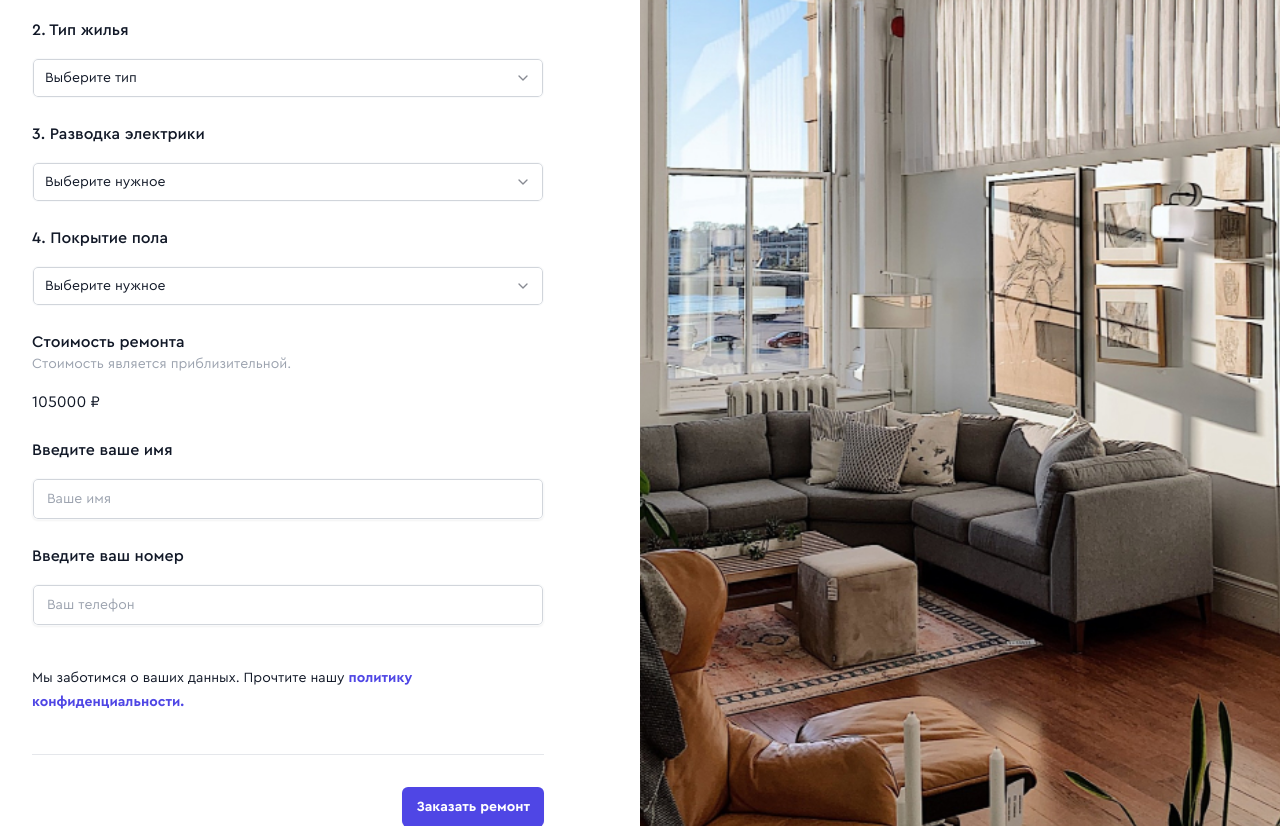
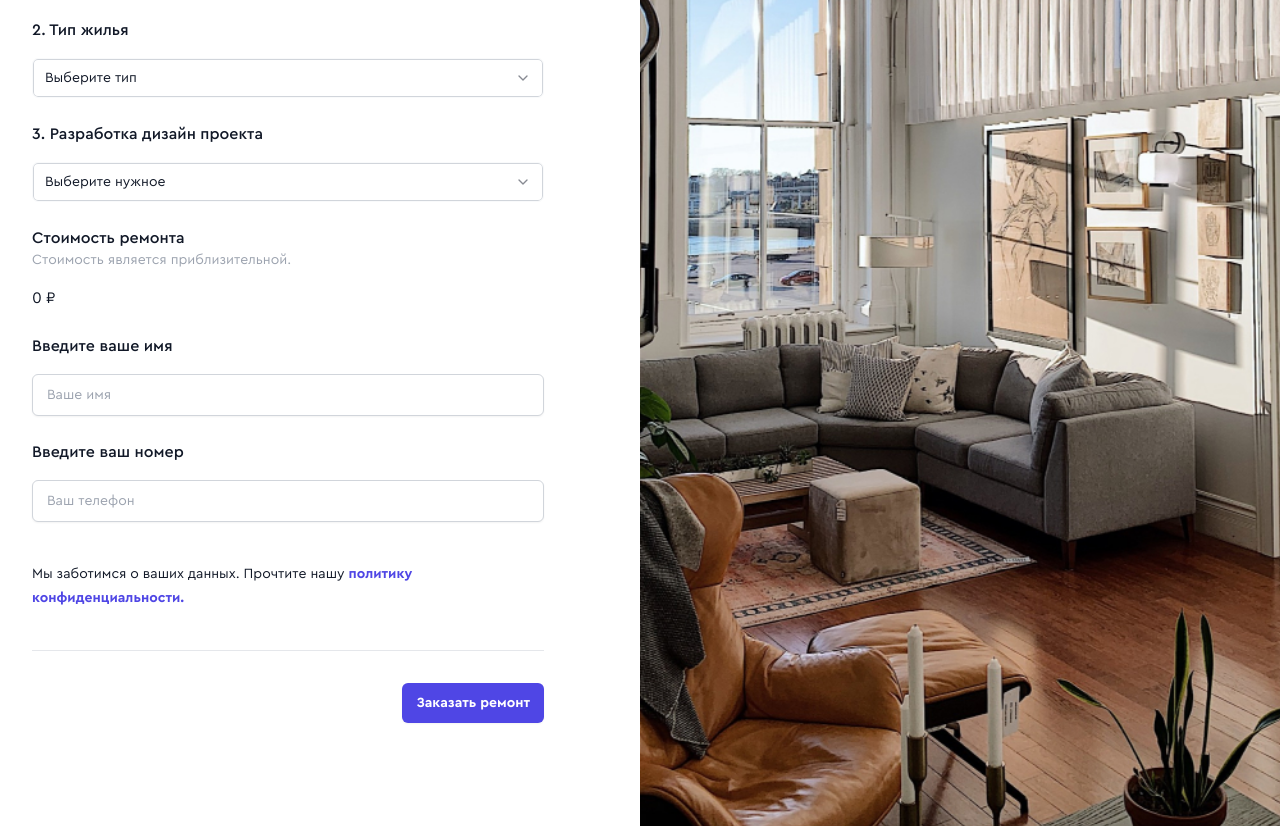
Before and after one commit to roodiroot/home_expert, a Next.js app: page /counter in a window 1280 px wide. Shown: the part 560-1386 px from the top of the page. Built offline with nearby package versions, Linux system fonts and the light colour scheme.

Commit message:
change 18/01

```diff
--- a/src/app/layout.tsx
+++ b/src/app/layout.tsx
@@ -4,7 +4,7 @@ import { beautifulFont } from "./font";
 import "./globals.css";
 
 export const metadata: Metadata = {
-  metadataBase: new URL("https://matryoshka-studio.ru"),
+  metadataBase: new URL("https://example.ru"),
   title: {
     template: "%s | Отделка квартир в Москве и Московской области",
     default: "Отделка квартир в Москве и Московской области", // a default is required when creating a template
--- a/src/components/absolute-elements/modal-send-order.tsx
+++ b/src/components/absolute-elements/modal-send-order.tsx
@@ -108,6 +108,7 @@ const ModalSendOrder = () => {
                         id='phone'
                         label='Телефон*'
                         className='mt-4'
+                        inputMode='tel'
                         {...register("phone", {
                           pattern: regExp,
                           required: true,
--- a/src/components/contact-form.tsx
+++ b/src/components/contact-form.tsx
@@ -56,6 +56,7 @@ const ContactForm = () => {
           placeholder='Введите телефон'
           id='phone'
           label='Телефон*'
+          inputMode='tel'
           {...register("phone", { pattern: regExp, required: true })}
           ariaInvalid={errors.phone ? true : false}
         />
@@ -63,6 +64,7 @@ const ContactForm = () => {
           labelOn
           placeholder='Введите email'
           id='email'
+          inputMode='email'
           label='Email'
           {...register("email", { pattern: /.+@.+\..+/i })}
           ariaInvalid={errors.email ? true : false}
--- a/src/components/counter-inputs/info-input.tsx
+++ b/src/components/counter-inputs/info-input.tsx
@@ -20,6 +20,7 @@ const InfoInput: React.FC<InfoInputProps> = ({
   title,
   description,
   className,
+  inputMode = "text",
   register,
   errors,
   placeholder,
@@ -34,6 +35,7 @@ const InfoInput: React.FC<InfoInputProps> = ({
           id={id}
           placeholder={placeholder}
           label=''
+          inputMode={inputMode}
           {...register(id, { required: true, pattern: pattern || undefined })}
           ariaInvalid={errors[id] ? true : false}
         />
--- a/src/components/counter-page-components/counter-form.tsx
+++ b/src/components/counter-page-components/counter-form.tsx
@@ -13,19 +13,20 @@ import PolicyText from "../ui/policy-text";
 
 const defaultValue = 35;
 const typeValue = [
-  { name: "Новостройка", value: "0.8" },
-  { name: "Вторичка", value: "1" },
+  { name: "Новостройка", value: "12500" },
+  { name: "Коттедж", value: "12000" },
+  { name: "Вторичка", value: "14000" },
 ];
-const electricValue = [
-  { name: "Надо", value: "40000" },
-  { name: "Уже готово", value: "0" },
+const disignValue = [
+  { name: "Надо", value: "20000" },
+  { name: "Уже есть", value: "0" },
 ];
-const floorValues = [
-  { name: "Без покрытия", value: "0" },
-  { name: "Плитка", value: "450" },
-  { name: "Ламинат", value: "550" },
-  { name: "Линолиум", value: "300" },
-];
+// const floorValues = [
+//   { name: "Без покрытия", value: "0" },
+//   { name: "Плитка", value: "450" },
+//   { name: "Ламинат", value: "550" },
+//   { name: "Линолиум", value: "300" },
+// ];
 
 export type CounterForm = {
   name: string;
@@ -35,9 +36,8 @@ export type CounterForm = {
 interface CounterFormProps extends React.FormHTMLAttributes<HTMLFormElement> {}
 const CounterForm: React.FC<CounterFormProps> = ({ className }) => {
   const [square, setSquare] = useState(defaultValue);
-  const [type, setType] = useState("1");
-  const [electric, setElectric] = useState("0");
-  const [floor, setFloor] = useState("0");
+  const [type, setType] = useState("0");
+  const [disign, setDisign] = useState("0");
 
   const [summ, setSumm] = useState(0);
   const [disabled, setDisabled] = useState(false);
@@ -50,7 +50,7 @@ const CounterForm: React.FC<CounterFormProps> = ({ className }) => {
 
   const onSubmit: SubmitHandler<CounterForm> = async (data) => {
     setDisabled(true);
-    await sendMessage({ ...data, square, type, electric, floor, summ })
+    await sendMessage({ ...data, square, type, disign, summ })
       .then((d) => {
         if (d) {
           reset();
@@ -63,10 +63,8 @@ const CounterForm: React.FC<CounterFormProps> = ({ className }) => {
   const regExp = /^((8|\+7)[\- ]?)?(\(?\d{3}\)?[\- ]?)?[\d\- ]{7,10}$/;
 
   useEffect(() => {
-    setSumm(
-      square * 3000 * Number(type) + Number(electric) + Number(floor) * square
-    );
-  }, [square, type, electric, floor]);
+    setSumm(square * Number(type) + Number(disign));
+  }, [square, type, disign]);
 
   return (
     <form className={className} action='' onClick={(e) => e.preventDefault()}>
@@ -86,18 +84,18 @@ const CounterForm: React.FC<CounterFormProps> = ({ className }) => {
           values={typeValue}
         />
         <SelectInput
-          title='3. Разводка электрики'
-          setValue={setElectric}
+          title='3. Разработка дизайн проекта'
+          setValue={setDisign}
           placeholder='Выберите нужное'
-          values={electricValue}
+          values={disignValue}
         />
-        <SelectInput
+        {/* <SelectInput
           title='4. Покрытие пола'
           label='Типы покрытий'
           setValue={setFloor}
           placeholder='Выберите нужное'
           values={floorValues}
-        />
+        /> */}
         <TotalSumm
           title='Стоимость ремонта'
           description='Стоимость является приблизительной.'
@@ -114,6 +112,7 @@ const CounterForm: React.FC<CounterFormProps> = ({ className }) => {
           id='phone'
           title='Введите ваш номер'
           placeholder='Ваш телефон'
+          inputMode='tel'
           pattern={regExp}
           register={register}
           errors={errors}
--- a/src/components/hero-block-components/action-components-button.tsx
+++ b/src/components/hero-block-components/action-components-button.tsx
@@ -7,7 +7,7 @@ import LinkButton from "../ui/link-button";
 export const ActionComponentsBatton = () => {
   const { onOpen } = useModal();
   return (
-    <div className='mt-10 flex items-center gap-x-6'>
+    <div className='mt-10 flex items-center sm:gap-x-6'>
       <Button onClick={onOpen}>Заказать ремонт</Button>
       <LinkButton href={`tel:${process.env.NEXT_PUBLIC_PHONE1}`}>
         {process.env.NEXT_PUBLIC_PHONE1p}
--- a/src/components/ui/area-element.tsx
+++ b/src/components/ui/area-element.tsx
@@ -25,7 +25,7 @@ const AreaElement = React.forwardRef<HTMLTextAreaElement, AreaElement>(
           id={id}
           rows={rows}
           {...props}
-          className='block w-full rounded-md border-0 px-3.5 py-2 text-gray-900 shadow-sm ring-1 ring-inset ring-gray-300 placeholder:text-gray-400 focus:ring-2 focus:ring-inset outline-none focus:ring-indigo-600 sm:text-sm sm:leading-6 '
+          className='block w-full rounded-md px-3.5 py-2 text-gray-900 shadow-sm border border-gray-300  placeholder:text-gray-400 focus:ring-2 focus:ring-inset outline-none focus:ring-indigo-600 sm:text-sm sm:leading-6 '
         />
       </div>
     );
--- a/src/components/ui/input-element.tsx
+++ b/src/components/ui/input-element.tsx
@@ -11,7 +11,16 @@ interface InputElementProps
 
 const InputElement = React.forwardRef<HTMLInputElement, InputElementProps>(
   (
-    { label, labelOn, className, id, placeholder, ariaInvalid, ...props },
+    {
+      label,
+      inputMode = "text",
+      labelOn,
+      className,
+      id,
+      placeholder,
+      ariaInvalid,
+      ...props
+    },
     ref
   ) => {
     return (
@@ -31,8 +40,9 @@ const InputElement = React.forwardRef<HTMLInputElement, InputElementProps>(
           {...props}
           id={id}
           placeholder={placeholder}
+          inputMode={inputMode}
           className={cn(
-            "w-full min-w-0 flex-auto rounded-md border px-3.5 py-2 text-gray-900 border-gray-50 placeholder:text-gray-400 shadow-sm ring-1 ring-inset ring-gray-300 text-sm sm:leading-6 focus:outline-accent-600",
+            "w-full min-w-0 flex-auto rounded-md border px-3.5 py-2 text-gray-900 border-gray-300 placeholder:text-gray-400 placeholder:font-light shadow-sm  text-sm sm:leading-6 focus:outline-accent-600",
             ariaInvalid &&
               "ring-rose-600 placeholder:text-rose-600 focus:outline-rose-600"
           )}
--- a/src/components/ui/link-button.tsx
+++ b/src/components/ui/link-button.tsx
@@ -13,11 +13,11 @@ const LinkButton: React.FC<LinkButton> = ({
     <a
       {...props}
       className={cn(
-        "text-sm font-semibold px-3.5 py-2.5 flex items-center gap-x-2 leading-6 text-gray-900",
+        "text-sm font-semibold px-3.5 py-2.5 flex items-center gap-x-2 leading-6 text-gray-900 whitespace-nowrap",
         className
       )}
     >
-      <span>{children}</span>
+      <span className='whitespace-nowrap text-sm sm:text-base'>{children}</span>
       <span>
         <svg
           width='13'
```
